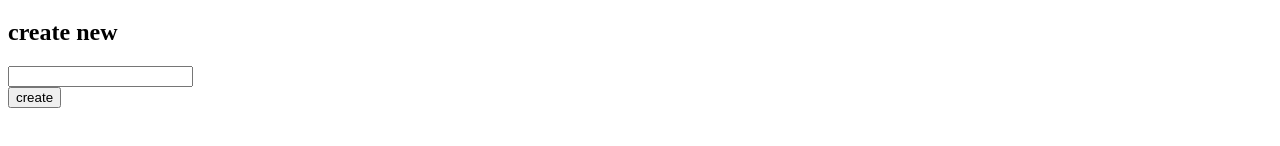
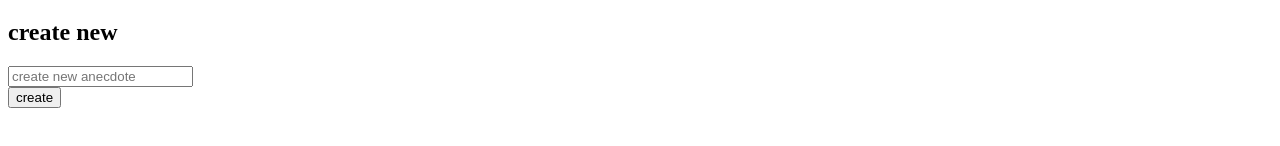
Before and after one commit to perttusaarsalmi/FullstackOpenPerttu, a React (Vite) app in the folder osa6/redux-anecdotes/: page / in a window 1280 px wide. Shown: the part 302-448 px from the top of the page. Built offline with nearby package versions, Linux system fonts and the light colour scheme.

Commit message:
Redux anecdotes step 3

```diff
--- a/osa6/redux-anecdotes/src/App.jsx
+++ b/osa6/redux-anecdotes/src/App.jsx
@@ -22,7 +22,9 @@ const App = () => {
   return (
     <div>
       <h2>Anecdotes</h2>
-      {anecdotes.map((anecdote) => (
+      {anecdotes
+        .sort((a, b) => b.votes - a.votes)
+        .map((anecdote) => (
           <div key={anecdote.id}>
             <div>{anecdote.content}</div>
             <div>
@@ -34,7 +36,7 @@ const App = () => {
       <h2>create new</h2>
       <form onSubmit={handleCreateAnecdote}>
         <div>
-          <input name="anecdote" />
+          <input name="anecdote" placeholder="create new anecdote" />
         </div>
         <button type="submit">create</button>
       </form>
```
Lines whose indentation alone changed are shown as unchanged.
